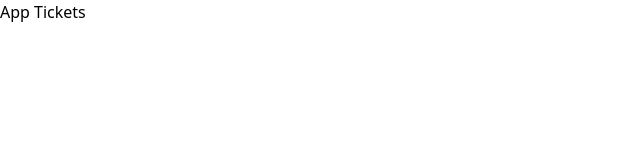
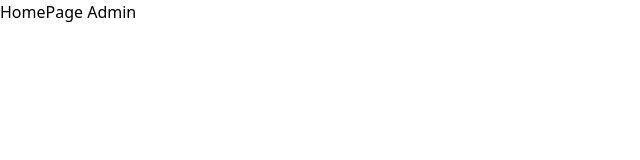
Before and after one commit to clasesucatmarlon/Curso-FullStack-MERN-FRONT, a React (Vite) app: page / in a window 1280 px wide. Shown: the top 160 px of the page, without its empty margins (0-640 px from the left). Built offline with nearby package versions, Linux system fonts and the light colour scheme.

Commit message:
feat(tickets-front): :sparkles: Creado sistema de enrutamiento
Creado sistema de enrutamiento

```diff
--- a/package.json
+++ b/package.json
@@ -11,7 +11,8 @@
   },
   "dependencies": {
     "react": "^18.2.0",
-    "react-dom": "^18.2.0"
+    "react-dom": "^18.2.0",
+    "react-router-dom": "^6.22.3"
   },
   "devDependencies": {
     "@types/react": "^18.2.66",
--- a/src/App.jsx
+++ b/src/App.jsx
@@ -1,9 +1,14 @@
+import {Routes, Route} from "react-router-dom"
+import Home from "./pages/Admin/Home";
+import NotFoundPage from "./pages/NotFound/NotFoundPage";
+
 const App = () => {
 
   return (
-    <div>
-      <p className="text-3xl font-bold ">App Tickets</p>
-    </div>
+    <Routes>
+      <Route path="/" element={<Home />} />
+      <Route path="*" element={<NotFoundPage />} />
+    </Routes>
   )
 }
 
--- a/src/main.jsx
+++ b/src/main.jsx
@@ -1,10 +1,10 @@
-import React from 'react';
 import ReactDOM from 'react-dom/client';
 import App from './App.jsx';
+import { BrowserRouter } from 'react-router-dom';
 import './index.css';
 
 ReactDOM.createRoot(document.getElementById('root')).render(
-  <React.StrictMode>
+  <BrowserRouter>
     <App />
-  </React.StrictMode>,
+  </BrowserRouter>,
 )
--- /dev/null
+++ b/src/pages/Admin/Home.jsx
@@ -0,0 +1,8 @@
+
+const Home = () => {
+  return (
+    <div>HomePage Admin</div>
+  )
+}
+
+export default Home;
--- /dev/null
+++ b/src/pages/NotFound/NotFoundPage.jsx
@@ -0,0 +1,8 @@
+
+const NotFoundPage = () => {
+  return (
+    <div>404 - NotFound</div>
+  )
+}
+
+export default NotFoundPage;
```
Also changed, not shown: 1 other file (tests, documents, lock files or other folders).
